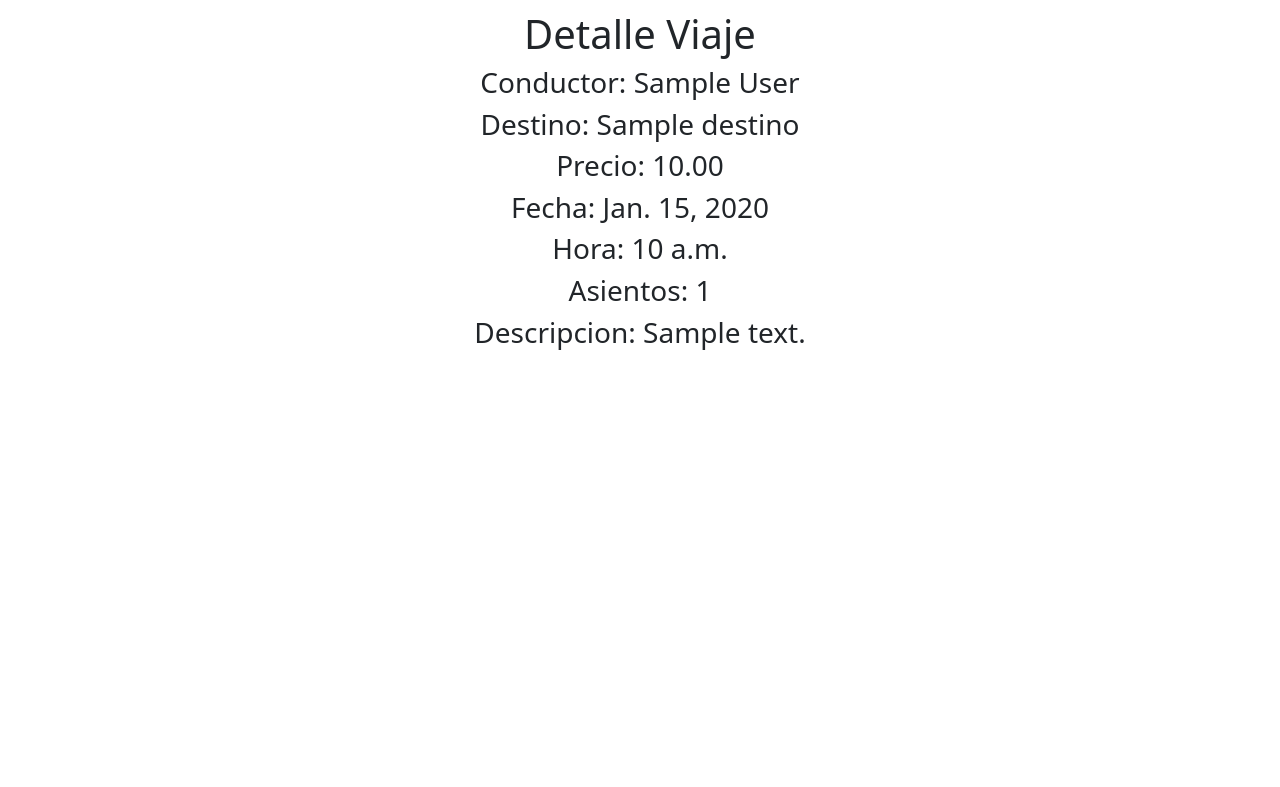
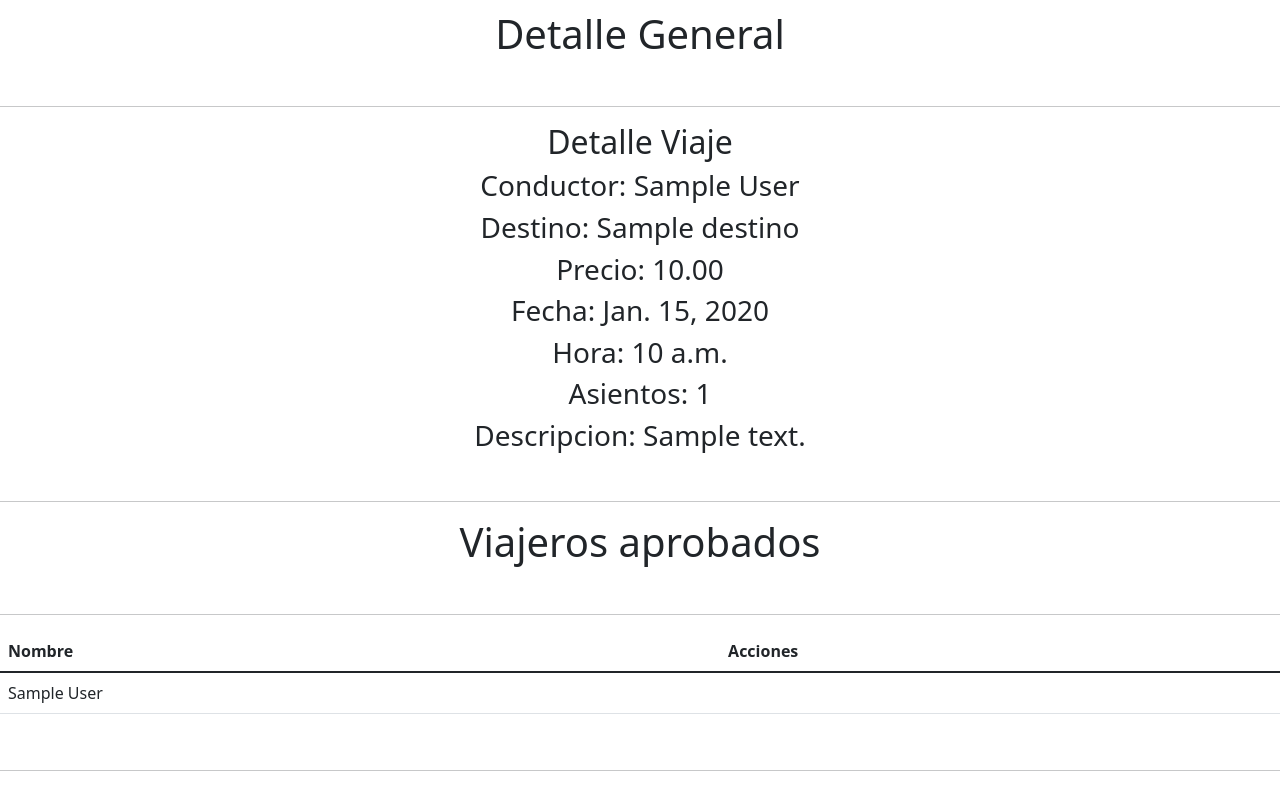
Before and after one commit to gomezluis007/Reito, a Django app: page /detalle/1 in a window 1280 px wide. Shown: the part 66-853 px from the top of the page. Before the commit the page ends 416 px from the top, so only its background shows below. Run offline with Django 3.2, Linux system fonts and the light colour scheme; tables that the repository leaves empty hold one stand-in row (values such as "Sample post").

Commit message:
Se agrega back y front para mostrar en el detale Viaje los viajeros aprobados

```diff
--- a/reito/viajes/templates/detalle_viaje.html
+++ b/reito/viajes/templates/detalle_viaje.html
@@ -7,8 +7,11 @@
 
 {{% block body %}
 
+<h1 class="text-center">Detalle General</h1>
+<br>
+<hr>
 <div class="text-center">
-    <h1 class="text-center">Detalle Viaje</h1>
+    <h2 class="text-center">Detalle Viaje</h2>
 
     <h3>Conductor: {{viaje.conductor}}</h3>
     <h3>Destino: {{viaje.destino}}</h3>
@@ -19,5 +22,30 @@
     <h3>Descripcion: {{viaje.descripcion}}</h3>
 
 </div>
+<br>
+<hr>
 
+<h1 class="text-center">Viajeros aprobados</h1>
+<br>
+<hr>
+<table class="table">
+  <thead>
+      <th>Nombre</th>
+      <th>Acciones</th>
+  </thead>
+  <tbody>
+      {% for viajero in viajeros %}
+      <tr>
+          <td>{{viajero}}</td>
+          </td>
+          <td>
+              <!-- acciones -->
+
+          </td>
+      </tr>
+      {% endfor %}
+  </tbody>
+</table>
+<br>
+<hr>
 {% endblock body %}}
--- a/reito/viajes/views.py
+++ b/reito/viajes/views.py
@@ -1,5 +1,7 @@
 from usuarios.models import Usuario
 from .models import Viaje, Destino
+from reservas.models import Reserva
+
 from django.shortcuts import get_object_or_404, redirect, render
 
 from django.views.generic.edit import CreateView, UpdateView, DeleteView
@@ -33,8 +35,17 @@ class NuevoDestino(CreateView):
 def detalle_viaje(request, pk):
     viaje = get_object_or_404(Viaje, id=pk)
 
+    reservas = Reserva.objects.filter(viaje = viaje).exclude(estado = False)
+
+    viajeros = []
+
+    for reserva in reservas:
+        viajero = Usuario.objects.get(id=reserva.usuario.id)
+        viajeros.append(viajero)
+
     context={
-        'viaje':viaje
+        'viaje':viaje,
+        'viajeros':viajeros
     }
 
     return render(request, "detalle_viaje.html", context)
```
